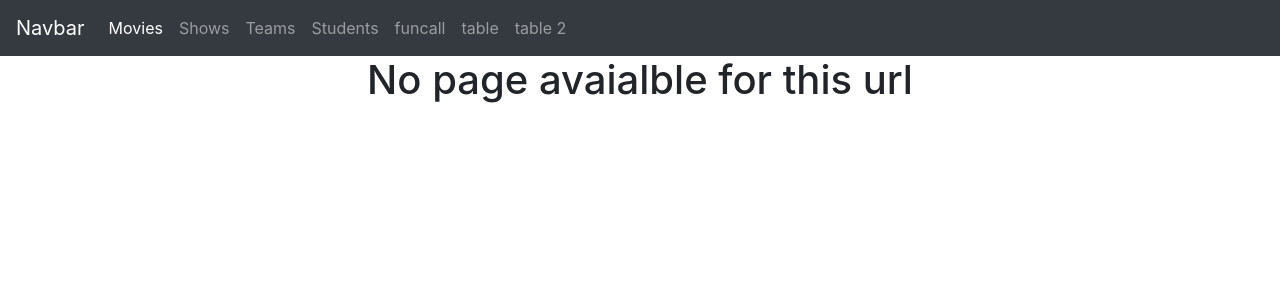
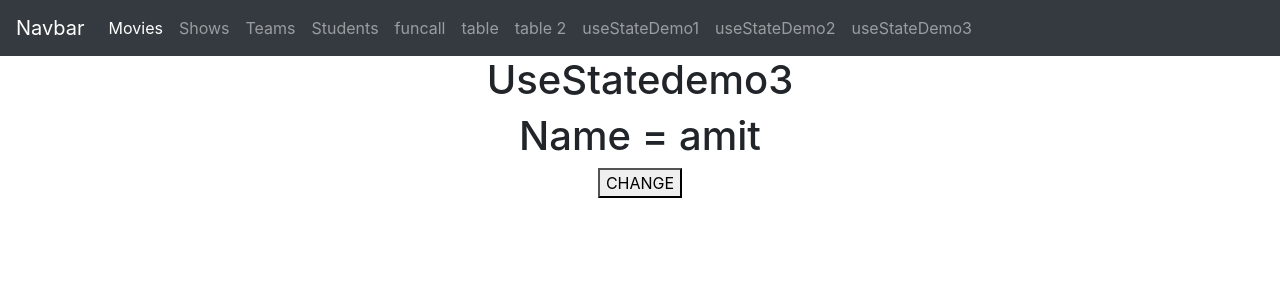
Before and after one commit to samirvithlani/gnr_mern_2026_react, a React (Vite) app: page /useStateDemo3 in a window 1280 px wide. Shown: the top 300 px of the page. Built offline with nearby package versions, Linux system fonts and the light colour scheme.

Commit message:
useState

```diff
--- a/src/App.jsx
+++ b/src/App.jsx
@@ -20,6 +20,9 @@ import { Students } from "./components/Students";
 import { FuncCallDemo } from "./components/FuncCallDemo";
 import { TableDemo } from "./components/TableDemo";
 import { TableDemo2 } from "./components/TableDemo2";
+import { UseStateDemo1 } from "./components/UseStateDemo1";
+import { UseStateDemo2 } from "./components/UseStateDemo2";
+import { UseStatedemo3 } from "./components/UseStatedemo3";
 //import "./App.css";
 
 
@@ -41,6 +44,9 @@ function App() {
               <Route path="/table" element = {<TableDemo/>}></Route>
               <Route path="/table2" element = {<TableDemo2/>}></Route>
               <Route path="/*" element = {<Error404/>}></Route>
+              <Route path="/useStateDemo1" element ={<UseStateDemo1/>}></Route>
+              <Route path="/useStateDemo2" element ={<UseStateDemo2/>}></Route>
+              <Route path="/useStateDemo3" element ={<UseStatedemo3/>}></Route>
           </Routes>
     </div>
   );
--- a/src/components/Navbar.jsx
+++ b/src/components/Navbar.jsx
@@ -57,6 +57,22 @@ export const Navbar = () => {
                 table 2
               </Link>
             </li>
+            <li class="nav-item">
+              <Link class="nav-link" to="/useStateDemo1">
+                useStateDemo1
+              </Link>
+            </li>
+            <li class="nav-item">
+              <Link class="nav-link" to="/useStateDemo2">
+                useStateDemo2
+              </Link>
+            </li>
+            <li class="nav-item">
+              <Link class="nav-link" to="/useStateDemo3">
+                useStateDemo3
+              </Link>
+            </li>
+
 
 
 
--- /dev/null
+++ b/src/components/UseStateDemo1.jsx
@@ -0,0 +1,24 @@
+import React, { useState } from 'react'
+
+export const UseStateDemo1 = () => {
+
+    //var count =0;
+    const[count,setCount]=useState(0)
+    //count -->state variable
+    //setCount -->setter function --> to make any changes in count -->we have to use setFunction
+    //useState(0) -->0 initial value
+
+    const increseCount = ()=>{
+        //count++;
+        setCount(count+1) //count->change responsible.
+        console.log("count...",count)
+    }
+
+  return (
+    <div style={{textAlign:"center"}}>
+        <h1>UseStateDemo1</h1>
+        <h1>Count = {count}</h1>
+        <button onClick={()=>{increseCount()}}>INCRESE</button>
+    </div>
+  )
+}
--- /dev/null
+++ b/src/components/UseStateDemo2.jsx
@@ -0,0 +1,21 @@
+import React, { useState } from 'react'
+
+export const UseStateDemo2 = () => {
+    const[loading,setLoading] = useState(true)
+
+    const stopLoading =()=>{
+
+        setLoading(false)
+    }
+
+  return (
+    <div style={{textAlign:"center"}}>
+        <h1>UseStateDemo2</h1>
+        {
+            loading == true && <h1>Loading...</h1>
+        }
+        <button onClick={stopLoading}>Stop</button>
+
+    </div>
+  )
+}
--- /dev/null
+++ b/src/components/UseStatedemo3.jsx
@@ -0,0 +1,20 @@
+import React, { useState } from 'react'
+
+export const UseStatedemo3 = () => {
+
+    const [user,setUser] = useState({id:1,name:"amit",age:23,status:true})
+
+    const changeUser = ()=>{
+        //setUser({id:user.id,age:user.age,status:user.status,name:user.name.toUpperCase()})
+        setUser({...user,name:user.name.toUpperCase()})
+        //setuser({id:1,name:"amit"})
+    }
+
+  return (
+    <div style={{textAlign:"center"}}>
+        <h1>UseStatedemo3</h1>
+        <h1>Name = {user.name}</h1>
+        <button onClick={changeUser}>CHANGE</button>
+    </div>
+  )
+}
```
Also changed, not shown: th.txt.
